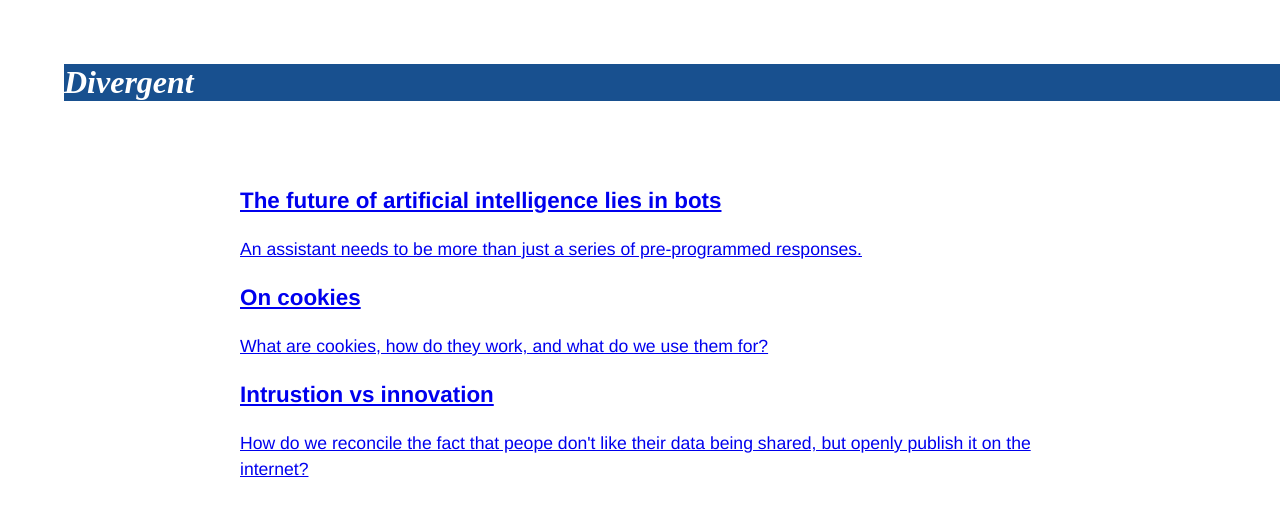
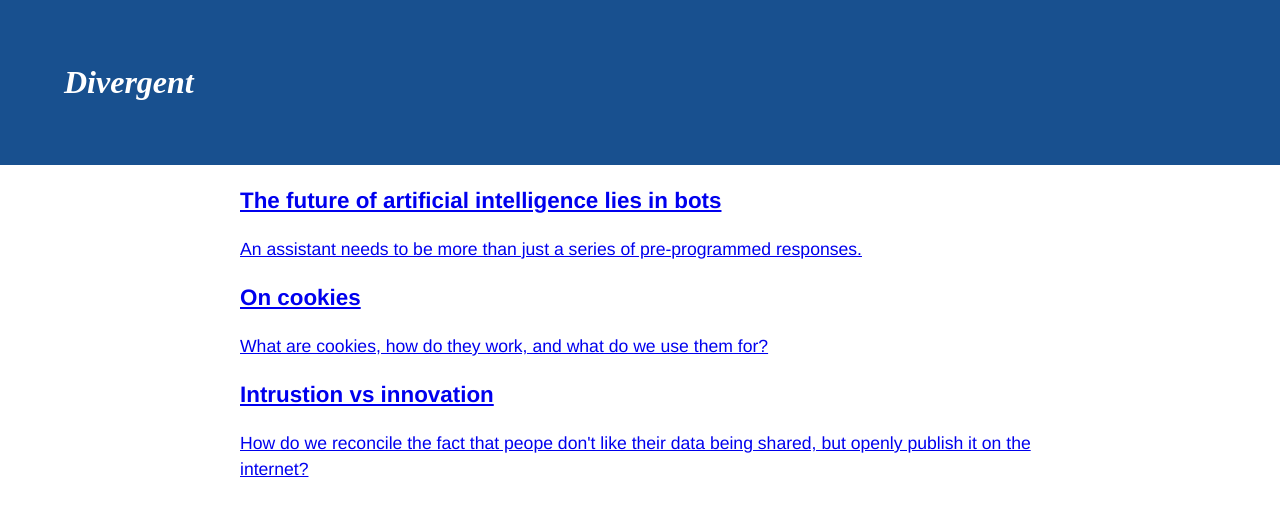
Before and after one commit to alistairdent/alistairdent.github.io, a Jekyll site: the page built from index.html, in a window 1280 px wide. Shown: the top 516 px of the page. Built offline with Jekyll 4.4.1, drawn with Linux system fonts in a browser that asks for light colours.

Commit message:
Update default.html

```diff
--- a/_layouts/default.html
+++ b/_layouts/default.html
@@ -58,7 +58,8 @@
 
 				a.headerlink {
 					width: 100%;
-					margin: 2em;
+					margin: 0;
+					padding: 2em;
 					background-color: #18508F;
 					text-align: left;
 					display: inline-block;
```
